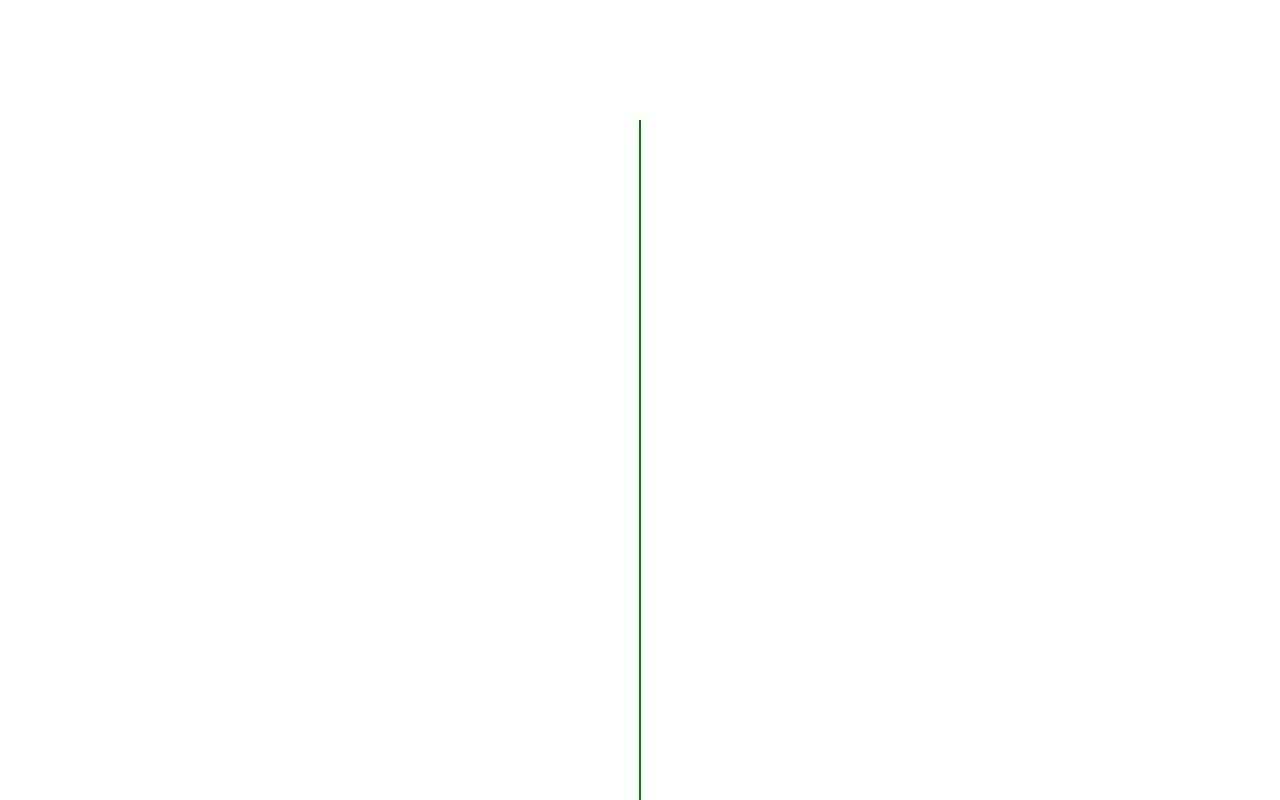
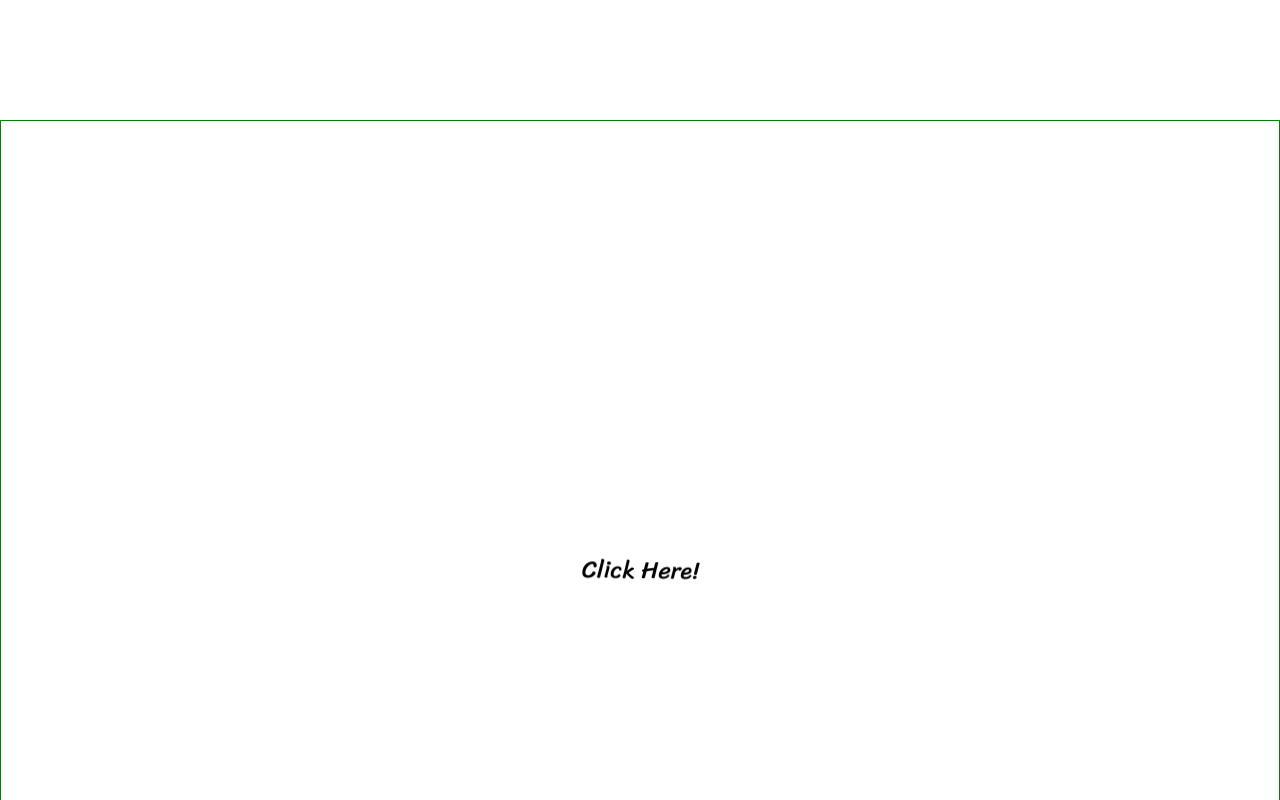
Before and after one commit to jieuny0314/portfolio, a React (Create React App) app: page / in a window 1280 px wide. Shown: the part 680-1480 px from the top of the page. Built offline with nearby package versions, Linux system fonts and the light colour scheme; grey boxes are pictures that could not be loaded.

Commit message:
:lipstick: Style : Skill 원형 스타일링

```diff
--- a/src/App.css
+++ b/src/App.css
@@ -2,6 +2,10 @@
 
 .App {
   text-align: center;
+}
+
+body {
+  overflow-x: hidden;
 }
 
 * {
--- a/src/Components/AboutMe.jsx
+++ b/src/Components/AboutMe.jsx
@@ -5,9 +5,9 @@ import { useMediaQuery } from "react-responsive";
 import { useState } from "react";
 
 const AboutMeContainer = styled.div`
-  width: 100%;
+  width: 100vw;
   height: 100vh;
-  padding-top: 80px;
+  padding-top: 100px;
   display: flex;
   align-items: center;
   justify-content: center;
@@ -53,6 +53,7 @@ const AboutMeContainer = styled.div`
     width: ${(props) => (props.$ismobile ? "150px" : "350px")};
     position: relative;
     height: 125px;
+    /* background-color: red; */
   }
 
   .logoImg {
--- a/src/Components/Contact.jsx
+++ b/src/Components/Contact.jsx
@@ -1,7 +1,7 @@
 import styled from "styled-components";
 
 const ContactContainer = styled.div`
-  width: 100%;
+  width: 100vw;
   height: 100vh;
   padding-top: 80px;
   display: flex;
--- a/src/Components/Header.jsx
+++ b/src/Components/Header.jsx
@@ -11,7 +11,7 @@ const HeaderContainer = styled.div`
   top: 0;
   background-color: white;
   z-index: 50;
-  box-shadow: rgba(33, 35, 38, 0.1) 0px 10px 10px -10px;
+  /* box-shadow: rgba(33, 35, 38, 0.1) 0px 10px 10px -10px; */
 
   .navi {
     height: 100px;
--- a/src/Components/Projects.jsx
+++ b/src/Components/Projects.jsx
@@ -1,9 +1,9 @@
 import styled from "styled-components";
 
 const ProjectsContainer = styled.div`
-  width: 100%;
+  width: 100vw;
   height: 100vh;
-  padding-top: 80px;
+  padding-top: 100px;
   display: flex;
   align-items: center;
   justify-content: center;
--- a/src/Components/Skills.jsx
+++ b/src/Components/Skills.jsx
@@ -1,19 +1,214 @@
 import styled from "styled-components";
+import { useMediaQuery } from "react-responsive";
+import { useState } from "react";
 
 const SkillsContainer = styled.div`
-  width: 100%;
+  width: 100vw;
   height: 100vh;
-  padding-top: 80px;
+  padding-top: 140px;
+  padding-bottom: 40px;
   display: flex;
   align-items: center;
   justify-content: center;
   border: 1px solid green;
+  z-index: 100;
+`;
+
+const StackBox = styled.div`
+  width: ${(props) => (props.$ismobile ? "160px" : "300px")};
+  height: ${(props) => (props.$ismobile ? "160px" : "300px")};
+  display: flex;
+  align-items: center;
+  justify-content: center;
+  font-size: 1.5rem;
+  border-radius: 50%;
+  cursor: pointer;
+  position: relative;
+  background-color: white;
+
+  @keyframes move {
+    0% {
+      transform: rotate(0deg);
+    }
+    25% {
+      transform: rotate(5deg);
+    }
+    50% {
+      transform: rotate(0deg);
+    }
+    75% {
+      transform: rotate(-5deg);
+    }
+    100% {
+      transform: rotate(0deg);
+    }
+  }
+
+  .text {
+    z-index: 10;
+    font-family: "Sriracha", cursive;
+    animation: move 2s infinite linear;
+  }
+
+  .skill {
+    width: ${(props) => (props.$ismobile ? "100px" : "180px")};
+    height: ${(props) => (props.$ismobile ? "100px" : "180px")};
+    position: absolute;
+    top: 20%;
+    left: 20%;
+    border-radius: 50%;
+    display: flex;
+    align-items: center;
+    justify-content: center;
+    z-index: -5;
+    transition: all 1s;
+    /* border: 1px solid #d9d9d9; */
+
+    img {
+      width: ${(props) => (props.$ismobile ? "60px" : "110px")};
+    }
+  }
+
+  .javaScript img {
+    width: ${(props) => (props.$ismobile ? "60px" : "80px")};
+  }
+
+  .htmlMove {
+    left: 100%;
+    transition: all 1s;
+  }
+
+  .cssMove {
+    left: -63%;
+  }
+
+  .javaScriptMove {
+    top: 100%;
+  }
+
+  .gitMove {
+    top: -37%;
+    left: 78%;
+  }
+
+  .figmaMove {
+    top: 77%;
+    left: 77%;
+  }
+
+  .reactMove {
+    top: -63%;
+  }
+
+  .reduxMove {
+    top: -39%;
+    left: -39%;
+  }
+
+  .styledComponentMove {
+    top: 78%;
+    left: -38%;
+  }
 `;
 
 function Skills() {
+  const [isClicked, setIsClicked] = useState(false);
+  const isMobile = useMediaQuery({
+    query: "(max-width:767px)",
+  });
+
+  function clickedOn() {
+    setIsClicked(!isClicked);
+  }
+
   return (
     <div id="skills">
-      <SkillsContainer></SkillsContainer>
+      <SkillsContainer $ismobile={isMobile}>
+        <StackBox $ismobile={isMobile}>
+          <div onClick={clickedOn} className="text">
+            Click Here!
+          </div>
+          <div className={isClicked ? "htmlMove skill html" : "skill html"}>
+            <img
+              src="https://noticon-static.tammolo.com/dgggcrkxq/image/upload/v1566995514/noticon/jufppyr8htislboas4ve.png"
+              alt="html"
+            ></img>
+          </div>
+          <div className={isClicked ? "cssMove skill html" : "skill css"}>
+            <img
+              src="https://noticon-static.tammolo.com/dgggcrkxq/image/upload/v1566912109/noticon/puksfce6wca36hes1vom.png"
+              alt="css"
+            ></img>
+          </div>
+          <div
+            className={
+              isClicked ? "javaScriptMove skill html" : "skill javaScript"
+            }
+          >
+            <img
+              src="https://noticon-static.tammolo.com/dgggcrkxq/image/upload/v1629279836/noticon/qopgwljhqw2ezqxnfjpe.png"
+              alt="javaScript"
+            ></img>
+          </div>
+          <div className={isClicked ? "gitMove skill html" : "skill git"}>
+            <img
+              src="https://noticon-static.tammolo.com/dgggcrkxq/image/upload/v1566899596/noticon/slhw4nu8hybreryigopq.png"
+              alt="git"
+            ></img>
+          </div>
+          <div className={isClicked ? "figmaMove skill html" : "skill figma"}>
+            <img
+              src="https://noticon-static.tammolo.com/dgggcrkxq/image/upload/v1608448196/noticon/a0fgk99dgqtyrwwmqsbt.png"
+              alt="figma"
+            ></img>
+          </div>
+          <div className={isClicked ? "reactMove skill html" : "skill react"}>
+            <img
+              src="https://noticon-static.tammolo.com/dgggcrkxq/image/upload/v1566557331/noticon/d5hqar2idkoefh6fjtpu.png"
+              alt="react"
+            ></img>
+          </div>
+          <div className={isClicked ? "reduxMove skill html" : "skill redux"}>
+            <img
+              src="https://noticon-static.tammolo.com/dgggcrkxq/image/upload/v1567749614/noticon/zgdaxpaif5ojeduonygb.png"
+              alt="redux"
+            ></img>
+          </div>
+          <div
+            className={
+              isClicked
+                ? "styledComponentMove skill html"
+                : "skill styledComponent"
+            }
+          >
+            <img
+              src="https://noticon-static.tammolo.com/dgggcrkxq/image/upload/v1568851518/noticon/lwj3hr9v1yoheimtwc1w.png"
+              alt="styledComponent"
+            ></img>
+          </div>
+        </StackBox>
+        {/*
+        <ThreeStack $ismobile={isMobile}>
+          <div className="skill react">
+            <img
+              src="https://noticon-static.tammolo.com/dgggcrkxq/image/upload/v1566557331/noticon/d5hqar2idkoefh6fjtpu.png"
+              alt="react"
+            ></img>
+          </div>
+          <div className="skill redux">
+            <img
+              src="https://noticon-static.tammolo.com/dgggcrkxq/image/upload/v1567749614/noticon/zgdaxpaif5ojeduonygb.png"
+              alt="redux"
+            ></img>
+          </div>
+          <div className="skill styledComponent">
+            <img
+              src="https://noticon-static.tammolo.com/dgggcrkxq/image/upload/v1568851518/noticon/lwj3hr9v1yoheimtwc1w.png"
+              alt="styledComponent"
+            ></img>
+          </div>
+        </ThreeStack> */}
+      </SkillsContainer>
     </div>
   );
 }
```
